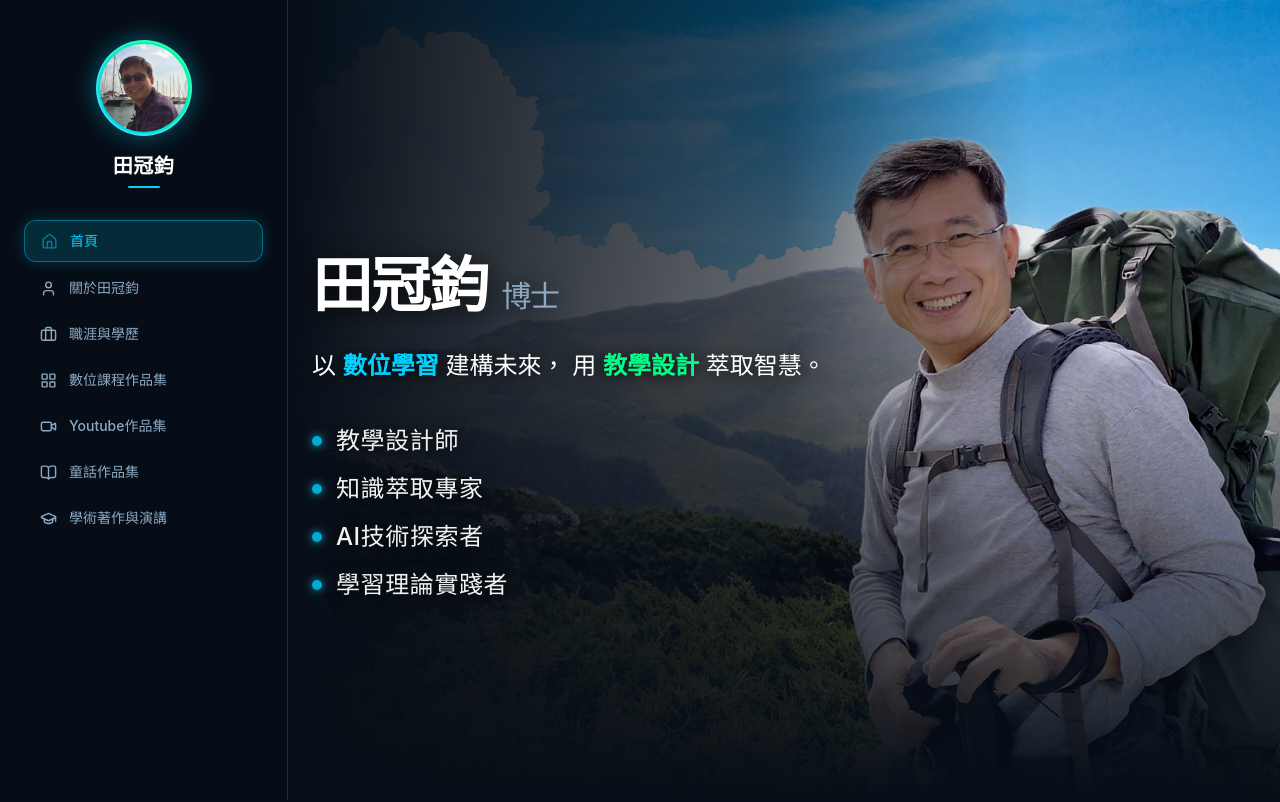
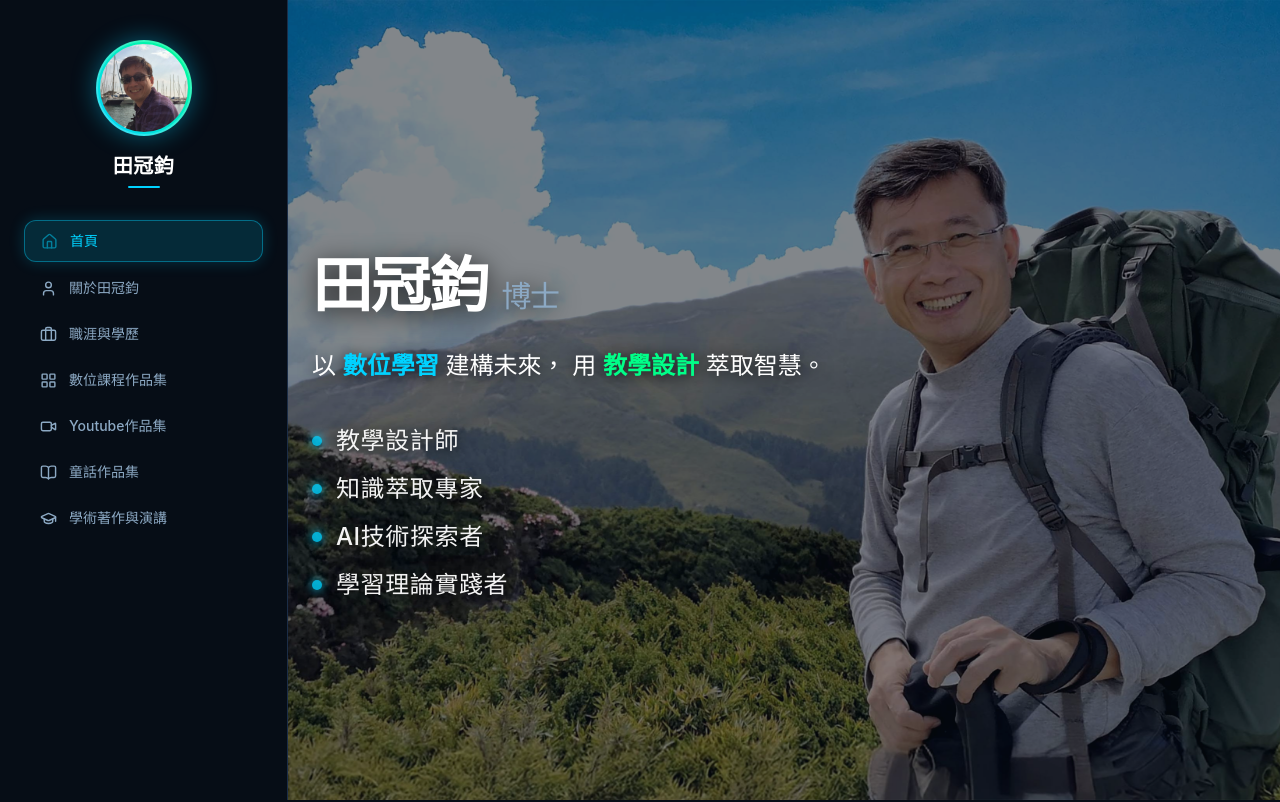
Before and after one commit to kjsimulation-inc/kj-personal-web2, a React (Vite) app: page / in a window 1280 px wide. Shown: the top 802 px of the page. Built offline with nearby package versions, Linux system fonts and the light colour scheme.

Commit message:
style: update hero background mask opacity to 50%

```diff
--- a/src/components/Hero.tsx
+++ b/src/components/Hero.tsx
@@ -57,9 +57,8 @@ export const Hero: React.FC<HeroProps> = ({ animTrigger = 0 }) => {
           alt="田冠鈞博士"
           className="h-full w-full object-cover object-center opacity-100 filter brightness-[1.05] contrast-[1.05] transition-all duration-700"
         />
-        {/* Gradient strictly focused on left text area (0% to 55%), leaving right portrait clear */}
-        <div className="absolute inset-0 bg-gradient-to-r from-[#070e17] via-[#070e17]/60 via-50% to-transparent to-75%" />
-        <div className="absolute inset-0 bg-gradient-to-t from-[#070e17] via-transparent to-[#070e17]/20" />
+        {/* Solid Mask Overlay (50% opacity, no gradient) */}
+        <div className="absolute inset-0 bg-[#070e17]/50" />
       </div>
 
       {/* Main Hero Content */}
```
